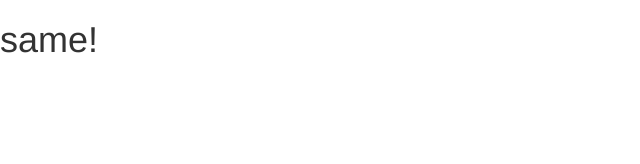
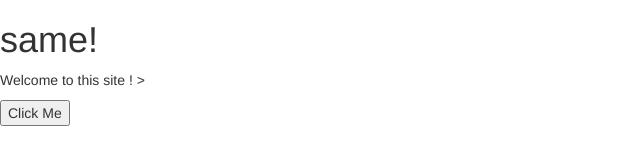
Before and after one commit to yoboiirafa/yoboiirafa.github.io, a plain HTML site: page index.html in a window 1280 px wide. Shown: the whole page, without its empty margins (0-640 px from the left). Drawn offline with nearby package versions, Linux system fonts and the light colour scheme.

Commit message:
Update index.html

```diff
--- a/index.html
+++ b/index.html
@@ -19,7 +19,10 @@
   </head>
   <body>
     <h1>same!</h1>
-
+<p id="paragraph">
+    Welcome to this site !
+   ><p/>
+    <button> Click Me </button>
     <!-- jQuery (necessary for Bootstrap's JavaScript plugins) -->
     <script src="https://ajax.googleapis.com/ajax/libs/jquery/1.12.4/jquery.min.js"></script>
     <!-- Include all compiled plugins (below), or include individual files as needed -->
```
